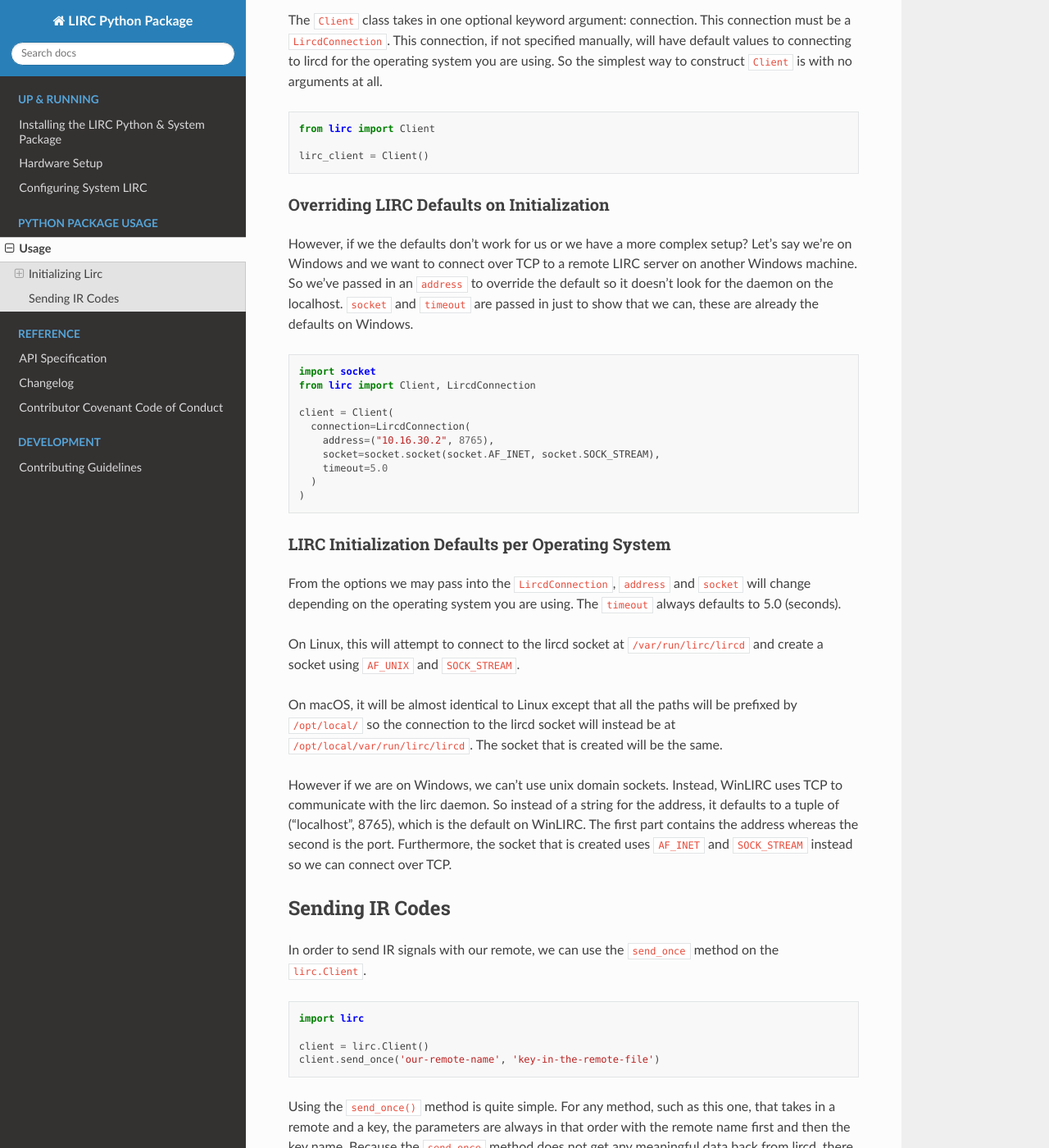
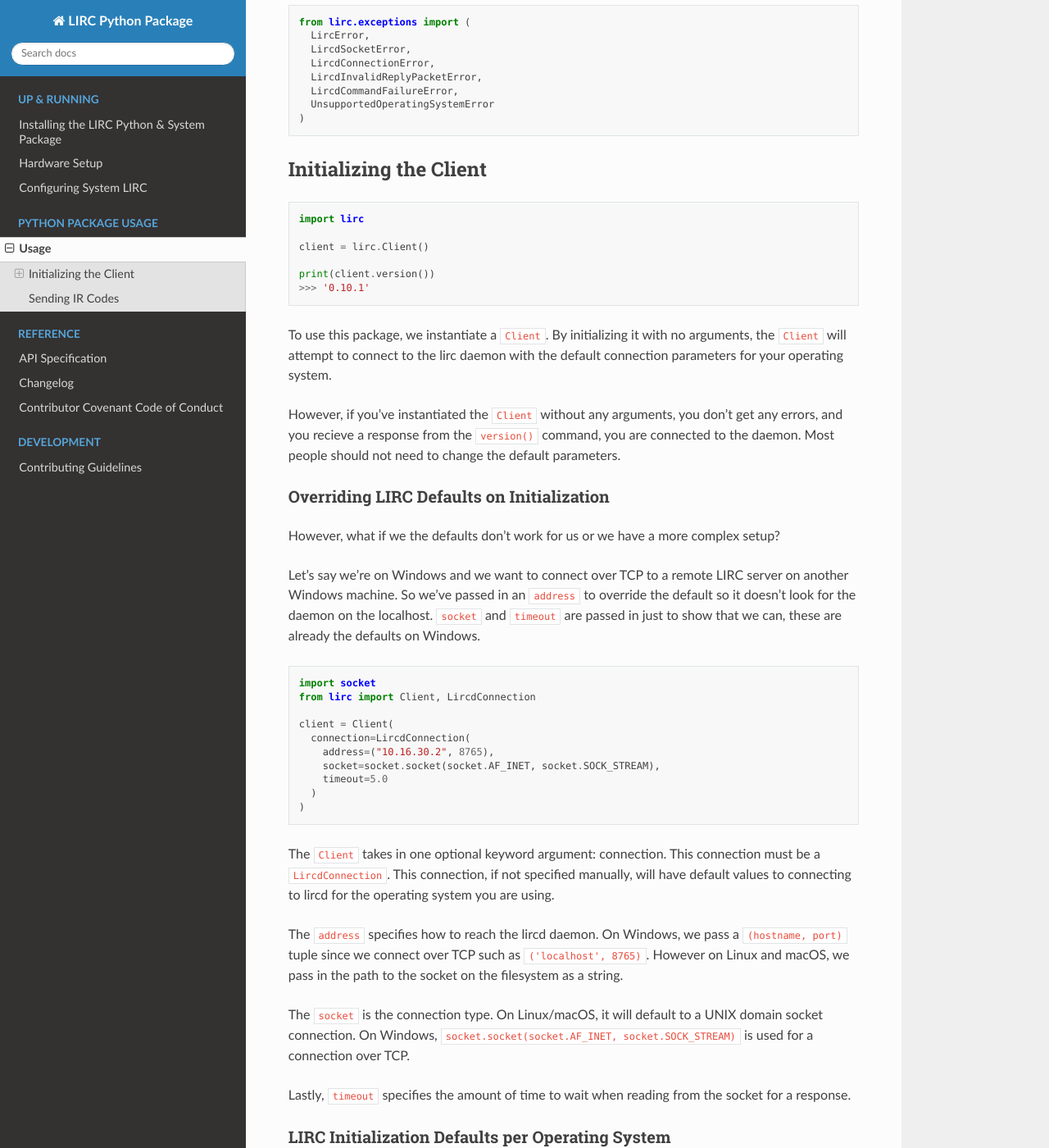
Before and after one commit to eugenetriguba/lirc, a Sphinx documentation site: the page built from docs/source/usage.rst, in a window 1280 px wide and 1400 px high, scrolled down 442 px. Shown: the whole window at 82% size. Built offline with Sphinx 7.4.7 and the Read the Docs theme 2.0.0, drawn with Linux system fonts in a browser that asks for light colours; some of the changed text lies outside the part shown.

Commit message:
Update docs

```diff
--- a/docs/source/usage.rst
+++ b/docs/source/usage.rst
@@ -13,26 +13,46 @@ The most relevant of these is ``Client``, since this is the main class
 you will be using. ``LircdConnection`` is the object that is used to configure
 the connection to LIRC when you initialize the ``Client``.
 
-*****************
-Initializing Lirc
-*****************
-
-The ``Client`` class takes in one optional keyword argument: connection.
-This connection must be a ``LircdConnection``. This connection, if not
-specified manually, will have default values to connecting to lircd for
-the operating system you are using. So the simplest way to construct ``Client``
-is with no arguments at all.
+If you want to catch any of the exceptions, those are all under ``lirc.exceptions``.
 
 .. code-block:: python
 
-  from lirc import Client
+  from lirc.exceptions import (
+    LircError,
+    LircdSocketError,
+    LircdConnectionError,
+    LircdInvalidReplyPacketError,
+    LircdCommandFailureError,
+    UnsupportedOperatingSystemError
+  )
 
-  lirc_client = Client()
+***********************
+Initializing the Client
+***********************
+
+.. code-block:: python
+
+  import lirc
+
+  client = lirc.Client()
+
+  print(client.version())
+  >>> '0.10.1'
+
+To use this package, we instantiate a ``Client``. By initializing it
+with no arguments, the ``Client`` will attempt to connect to the lirc
+daemon with the default connection parameters for your operating system.
+
+However, if you've instantiated the ``Client`` without any arguments,
+you don't get any errors, and you recieve a response from the ``version()``
+command, you are connected to the daemon. Most people should not need to
+change the default parameters.
 
 Overriding LIRC Defaults on Initialization
 ==========================================
 
-However, if we the defaults don't work for us or we have a more complex setup?
+However, what if we the defaults don't work for us or we have a more complex setup?
+
 Let's say we're on Windows and we want to connect over TCP to a remote LIRC server
 on another Windows machine. So we've passed in an ``address`` to override the default
 so it doesn't look for the daemon on the localhost. ``socket`` and ``timeout`` are
@@ -50,6 +70,23 @@ passed in just to show that we can, these are already the defaults on Windows.
       timeout=5.0
     )
   )
+
+The ``Client`` takes in one optional keyword argument: connection.
+This connection must be a ``LircdConnection``. This connection, if not
+specified manually, will have default values to connecting to lircd for
+the operating system you are using.
+
+The ``address`` specifies how to reach the lircd daemon. On Windows,
+we pass a ``(hostname, port)`` tuple since we connect over TCP such as
+``('localhost', 8765)``. However on Linux and macOS, we pass in the path
+to the socket on the filesystem as a string.
+
+The ``socket`` is the connection type. On Linux/macOS, it will default to a UNIX
+domain socket connection. On Windows, ``socket.socket(socket.AF_INET, socket.SOCK_STREAM)``
+is used for a connection over TCP.
+
+Lastly, ``timeout`` specifies the amount of time to wait when reading from the socket
+for a response.
 
 LIRC Initialization Defaults per Operating System
 =================================================
@@ -69,17 +106,17 @@ is created will be the same.
 
 However if we are on Windows, we can't use unix domain sockets. Instead,
 WinLIRC uses TCP to communicate with the lirc daemon. So instead of a string
-for the address, it defaults to a tuple of ("localhost", 8765), which is the
-default on WinLIRC. The first part contains the address whereas the second is
-the port. Furthermore, the socket that is created uses ``AF_INET`` and
-``SOCK_STREAM`` instead so we can connect over TCP.
+for the address, it defaults to a tuple of ``("localhost", 8765)``, which is the
+default connection parameters for WinLIRC. The first part contains the address
+whereas the second is the port. Furthermore, the socket that is created uses
+``AF_INET`` and ``SOCK_STREAM`` instead so we can connect over TCP.
 
 ****************
 Sending IR Codes
 ****************
 
-In order to send IR signals with our remote, we can use the ``send_once`` method on
-the ``lirc.Client``.
+In order to send IR signals with our remote, one option we have
+is that we can use the ``send_once`` method on the ``lirc.Client``.
 
 .. code-block:: python
 
@@ -88,16 +125,50 @@ the ``lirc.Client``.
   client = lirc.Client()
   client.send_once('our-remote-name', 'key-in-the-remote-file')
 
-Using the ``send_once()`` method is quite simple. For any method, such as this one, that
-takes in a remote and a key, the parameters are always in that order with the remote
-name first and then the key name. Because the ``send_once`` method does not get any meaningful
-data back from lircd, there is no return value from it. Instead, as is the case for most
-methods here that don't have a meaningful return value, a ``lirc.exceptions.LircdCommandFailureError``
-is raised if the command we sent failed.
+Using the ``send_once()`` method is quite simple. For any method,
+such as this one, that takes in a remote and a key, the parameters
+are always in that order with the remote name first and then the key
+name. Because the ``send_once`` method does not get any meaningful data
+back from lircd, there is no return value from it. Instead, as is the case
+for most methods here that don't have a meaningful return value, a
+``lirc.exceptions.LircdCommandFailureError`` is raised if the command we
+sent failed.
 
-Furthermore, we can also send the key in rapid succession. This is useful if we, say,
-want to go to channel 33.
+Furthermore, we can also send the key in rapid succession. This is useful
+if we, say, want to go to channel 33.
 
 .. code-block:: python
 
+  import lirc
+
+  client = lirc.Client()
   client.send_once('our-remote-name', 'key_3', repeat_count=1)
+
+We can also send IR codes using ``send_start`` and ``send_stop``.
+``send_start`` works in a similar manner to ``send_once``. The
+difference is that with ``send_start``, IR codes are continually
+sent until a ``send_stop`` call.
+
+.. code-block:: python
+
+  import time
+  import lirc
+
+  client = lirc.Client()
+  client.send_start('our-remote-name', 'key_right')
+  time.sleep(5)
+  client.send_stop()
+
+In this example, we see that we can start sending our 'key_right'
+signal for 5 seconds and then call ``send_stop`` to stop that. Notice
+that we didn't pass any arguments to ``send_stop``. This is because by
+default, the ``Client`` will keep track of the last remote name and
+remote key that was used with ``send_start``. Optionally, we could of
+made it explicit.
+
+.. code-block:: python
+
+  client.send_stop('our-remote-name', 'key_right')
+
+This allows you to have multiple ``send_start``s running at the same time,
+since you can explicitly pass in which remote and key to stop.
```
Also changed, not shown: docs/source/configuring-system-lirc.rst (+7 -3 lines), docs/source/hardware-setup.rst (+5 -2 lines), docs/source/installation.rst (+7 -7 lines).
